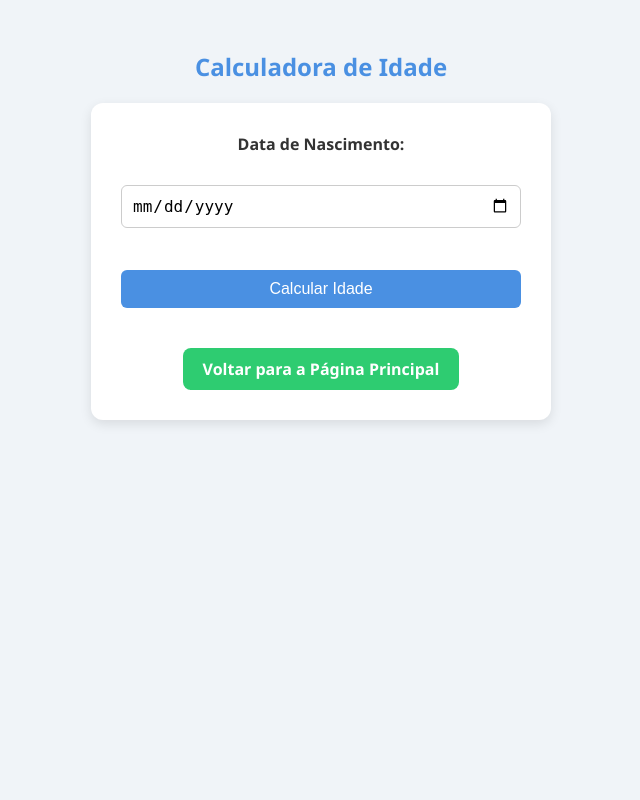
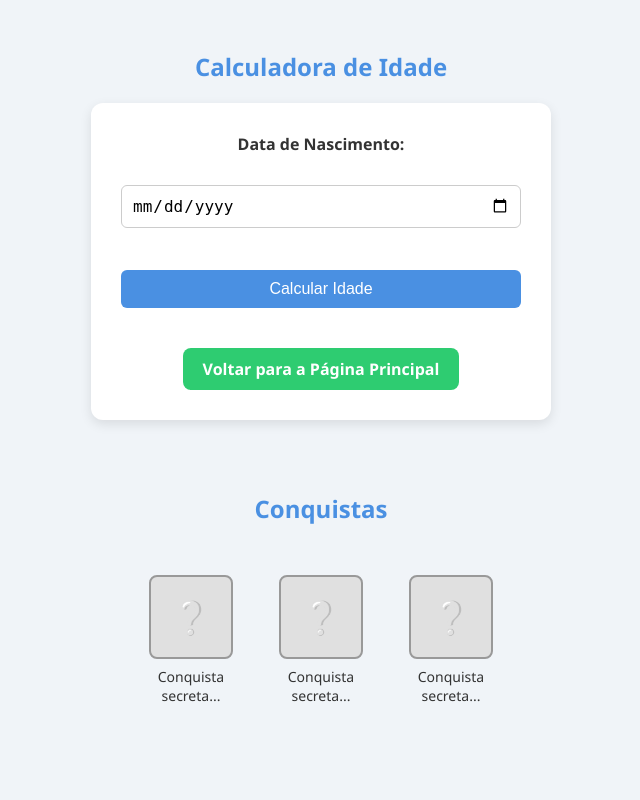
Before and after one commit to andreluistavaresmossignato/proj-pw2-amsds-b2, a PHP site: page /idade.php in a window 1280 px wide. Shown: the whole page, without its empty margins (319-959 px from the left). Run offline with PHP 8.4, Linux system fonts and the light colour scheme.

Commit message:
tentativa de conquistas em idade.php
Estou tentando criar um sistema de conquistas, mas até agora não está funcionando 100%

```diff
--- a/estilos/idade.css
+++ b/estilos/idade.css
@@ -1,9 +1,9 @@
 :root {
     --bg-color: #f0f4f8;
-    --primary-color: #4a90e2;
-    --secondary-color: #ffffff;
-    --text-color: #333333;
-    --accent-color: #2ecc71;
+    --cor-primaria: #4a90e2;
+    --cor-secundaria: #ffffff;
+    --cor-texto: #333333;
+    --verde-forte: #2ecc71;
     --font-family: 'Segoe UI', Tahoma, Geneva, Verdana, sans-serif;
     --box-shadow: 0 4px 12px rgba(0, 0, 0, 0.1);
     --border-radius: 12px;
@@ -13,7 +13,7 @@ body {
     margin: 0;
     padding: 0;
     background-color: var(--bg-color);
-    color: var(--text-color);
+    color: var(--cor-texto);
     font-family: var(--font-family);
     display: flex;
     flex-direction: column;
@@ -23,11 +23,12 @@ body {
 
 h2 {
     margin-top: 50px;
-    color: var(--primary-color);
+    color: var(--cor-primaria);
+    text-align: center;
 }
 
 form {
-    background-color: var(--secondary-color);
+    background-color: var(--cor-secundaria);
     padding: 30px;
     border-radius: var(--border-radius);
     box-shadow: var(--box-shadow);
@@ -54,7 +55,7 @@ input[type="submit"] {
 }
 
 input[type="submit"] {
-    background-color: var(--primary-color);
+    background-color: var(--cor-primaria);
     color: #fff;
     border: none;
     cursor: pointer;
@@ -71,21 +72,75 @@ p {
 }
 
 strong {
-    color: var(--accent-color);
+    color: var(--verde-forte);
 }
 
 .btn-voltar {
     display: inline-block;
     margin-top: 20px;
     text-decoration: none;
-    background-color: var(--accent-color);
+    background-color: var(--verde-forte);
     color: white;
     padding: 10px 20px;
     border-radius: 8px;
     font-weight: bold;
     transition: background-color 0.3s ease;
-  }
+}
 
-  .btn-voltar:hover {
+.btn-voltar:hover {
     background-color: #27ae60;
-  }
+}
+
+/* Estilos existentes */
+article {
+    display: flex;
+    justify-content: center;
+    gap: 30px;
+    margin-top: 50px;
+    margin-bottom: 30px;
+}
+
+.conquistaContainer {
+    display: flex;
+    flex-direction: column;
+    align-items: center;
+}
+
+/* Caixa padrão */
+.caixaConquista {
+    width: 80px;
+    height: 80px;
+    display: flex;
+    align-items: center;
+    justify-content: center;
+    border: 2px solid #333;
+    border-radius: 8px;
+    background-color: #f2f2f2;
+    font-size: 32px;
+    transition: all 0.3s ease;
+}
+
+/* Descrição abaixo do emoji */
+.descricaoConquista {
+    margin-top: 8px;
+    font-size: 14px;
+    text-align: center;
+    width: 100px;
+}
+
+/* Conquista desbloqueada */
+.caixaConquista.ativa {
+    background-color: #d1ffd6;
+    border-color: #00b300;
+    box-shadow: 0 0 10px #00ff00;
+    font-size: 36px;
+    font-weight: bold;
+    transform: scale(1.1);
+}
+
+/* Conquista ainda bloqueada */
+.caixaConquista.bloqueada {
+    background-color: #e0e0e0;
+    border-color: #999;
+    color: #999;
+}
--- a/idade.php
+++ b/idade.php
@@ -1,3 +1,7 @@
+<?php
+    session_start();
+?>
+
 <!DOCTYPE html>
 <html lang="PT-BR">
 <head>
@@ -21,7 +25,22 @@
       </form>
       <br>
         <?php
+        if (!isset($_SESSION['conquista1'])) $_SESSION['conquista1'] = false;
+        if (!isset($_SESSION['conquista2'])) $_SESSION['conquista2'] = false;
+        if (!isset($_SESSION['conquista3'])) $_SESSION['conquista3'] = false;
+
+        $mensagemIdade = "";
+        $mensagemConquista1 = "";
+        $mensagemConquista2 = "";
+        $mensagemConquista3 = "";
+
+
         $pode_conteudoExtra = false;
+        $conquista1 = false;
+        $conquista2 = false;
+        $conquista3 = false;
+        $emojis = ['😭', '🏆', '🔥'];
+        $descricoes = ['Derrota', 'Vitória', 'Fogo'];
 
         if ($_SERVER["REQUEST_METHOD"] == "POST") {
             $dataNascimento = $_POST["nascimento"];
@@ -29,29 +48,51 @@
                 $dataNascimentoObj = new DateTime($dataNascimento);
                 $hoje = new DateTime();
                 $idade = $hoje->diff($dataNascimentoObj)->y;
-                if($dataNascimentoObj->format('y') < 120 && $dataNascimentoObj->format('d-m-y') <= $hoje->format('d-m-y') && $idade <= 122) {
 
-                    # Mensagem padrão
+                // Correção aqui
+                if ($dataNascimentoObj <= $hoje && $idade <= 122) {
+
                     echo "<br><p>Você tem <strong>$idade anos</strong>.</p><br>";
 
-                    # Mensagens secretas
-                    if ($dataNascimentoObj->format('d-m-y') === $hoje->format('d-m-y')) {
+                    // Mensagens secretas e desbloqueio de conquistas
+                    if ($dataNascimentoObj->format('d-m-Y') === $hoje->format('d-m-Y')) {
                         echo "<p><strong>Ué, você nasceu hoje e já está usando o site? 😂</strong></p>";
-                    } else if ($dataNascimentoObj->format('d-m') === $hoje->format('d-m')) {
+                        $_SESSION['conquista1'] = true;
+                    } elseif ($dataNascimentoObj->format('d-m') === $hoje->format('d-m')) {
                         echo "<p><strong>Hoje é seu aniversário, parabéns!! 🥳🎉</strong></p>";
+                        $_SESSION['conquista2'] = true;
                     } elseif ($idade == 122) {
-                        echo "<p><strong>Essa é a idade da pessoa mais velha do mundo 👏</strong></p>";
+                        echo "<p><strong>Essa é a idade da pessoa mais velha do mundo já registrada 👏</strong></p>";
+                        $_SESSION['conquista3'] = true;
                     }
+
                     $pode_conteudoExtra = true;
-                }
-                else {
-                    echo "<p>Por favor , insira uma data valida.</p>";
+                } else {
+                    echo "<p>Por favor, insira uma data válida.</p>";
                 }
 
-                if($pode_conteudoExtra) {
+                if ($pode_conteudoExtra) {
                     conteudoExtra();
                 }
             }
+        }
+
+        if ($_SESSION['conquista1']) {
+            $mensagemConquista1 = "🎉 Conquista 1 desbloqueada: Você nasceu hoje e já está usando o site!";
+        } else {
+            $mensagemConquista1 = "❔ Conquista 1: Nascido hoje (ainda bloqueada)";
+        }
+
+        if ($_SESSION['conquista2']) {
+            $mensagemConquista2 = "🎂 Conquista 2 desbloqueada: Hoje é seu aniversário, parabéns!";
+        } else {
+            $mensagemConquista2 = "❔ Conquista 2: Aniversário hoje (ainda bloqueada)";
+        }
+
+        if ($_SESSION['conquista3']) {
+            $mensagemConquista3 = "🏆 Conquista 3 desbloqueada: Idade da pessoa mais velha já registrada!";
+        } else {
+            $mensagemConquista3 = "❔ Conquista 3: 122 anos de idade (ainda bloqueada)";
         }
 
         function conteudoExtra() {
@@ -106,6 +147,36 @@
         }
 
       ?>
+      <h2>Conquistas</h2>
+      <article>
+            <div class="conquistaContainer">
+                <div class="caixaConquista <?= $_SESSION['conquista1'] ? 'ativa' : 'bloqueada' ?>">
+                    <?= $_SESSION['conquista1'] ? '🎉' : '❔' ?>
+                </div>
+                <div class="descricaoConquista">
+                    <?= $_SESSION['conquista1'] ? 'Você nasceu hoje e já está usando o site!' : 'Conquista secreta...' ?>
+                </div>
+            </div>
+
+            <div class="conquistaContainer">
+                <div class="caixaConquista <?= $_SESSION['conquista2'] ? 'ativa' : 'bloqueada' ?>">
+                    <?= $_SESSION['conquista2'] ? '🎂' : '❔' ?>
+                </div>
+                <div class="descricaoConquista">
+                    <?= $_SESSION['conquista2'] ? 'Hoje é seu aniversário, parabéns!' : 'Conquista secreta...' ?>
+                </div>
+            </div>
+
+            <div class="conquistaContainer">
+                <div class="caixaConquista <?= $_SESSION['conquista3'] ? 'ativa' : 'bloqueada' ?>">
+                    <?= $_SESSION['conquista3'] ? '🏆' : '❔' ?>
+                </div>
+                <div class="descricaoConquista">
+                    <?= $_SESSION['conquista3'] ? 'Idade da pessoa mais velha já registrada!' : 'Conquista secreta...' ?>
+                </div>
+            </div>
+        </article>
   </main>
+
 </body>
 </html>
```
Also changed, not shown: 1 other file.
